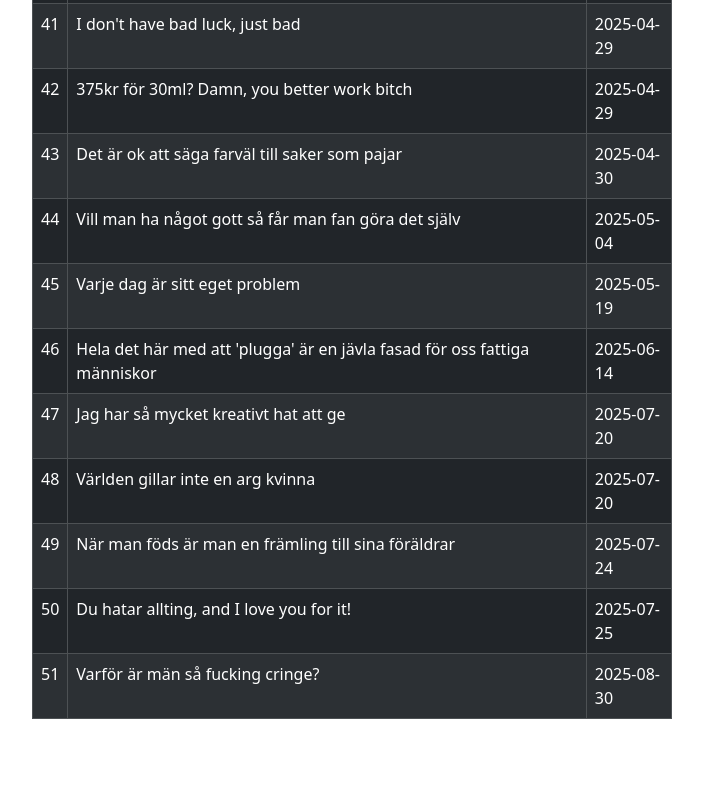
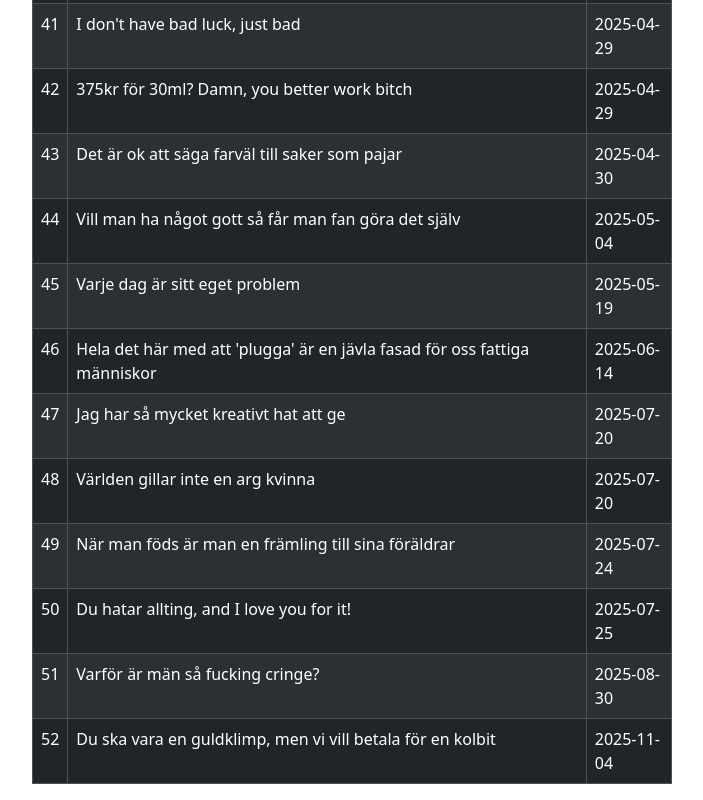
Before and after one commit to Stenstromen/filosofiskaeleonora, a React (Vite) app: page /all in a window 1280 px wide. Shown: the part 2766-3566 px from the top of the page, without its empty margins (288-991 px from the left). Before the commit the page ends 3501 px from the top, so only its background shows below. Built offline with nearby package versions, Linux system fonts and the light colour scheme.

Commit message:
added quotie

```diff
--- a/src/assets/Quotes.js
+++ b/src/assets/Quotes.js
@@ -266,6 +266,11 @@ const Quotes = [
     quote: "Varför är män så fucking cringe?",
     date: "2025-08-30",
   },
+  {
+    id: 52,
+    quote: "Du ska vara en guldklimp, men vi vill betala för en kolbit",
+    date: "2025-11-04",
+  },
 ];
 
 export default Quotes;
```
